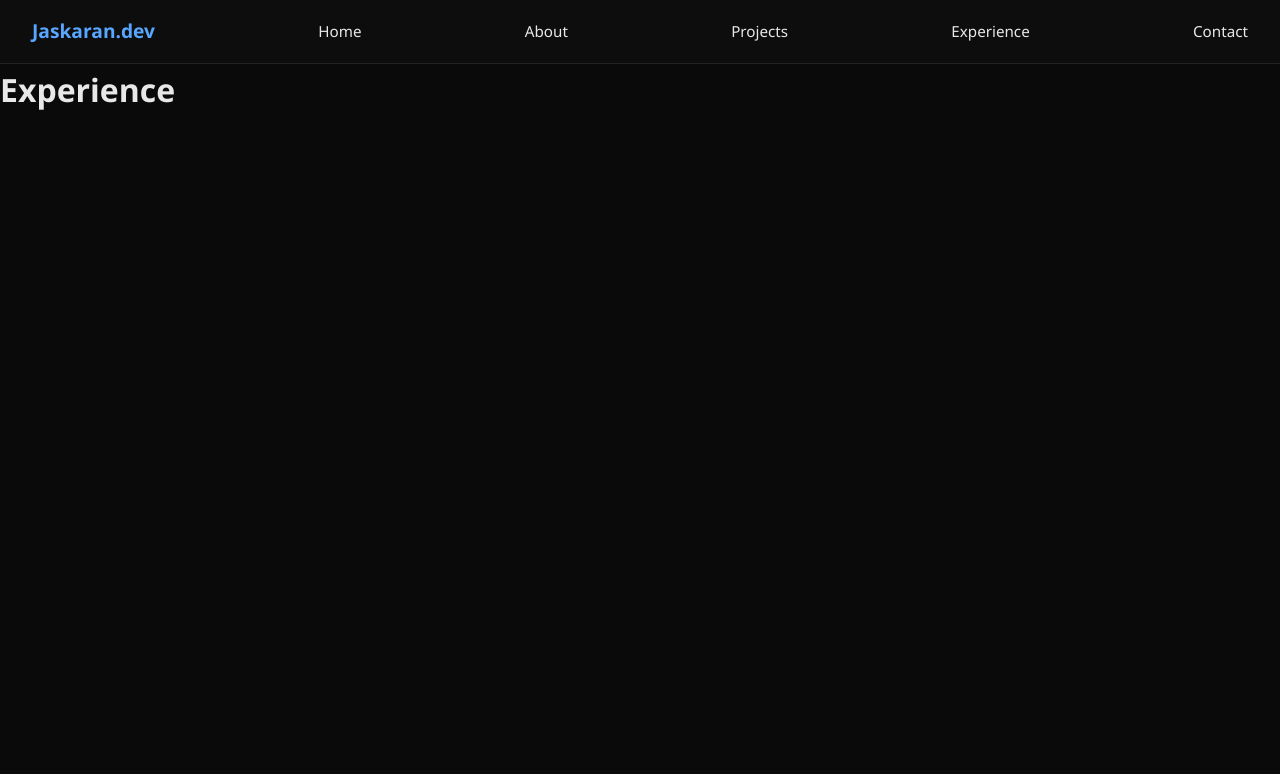
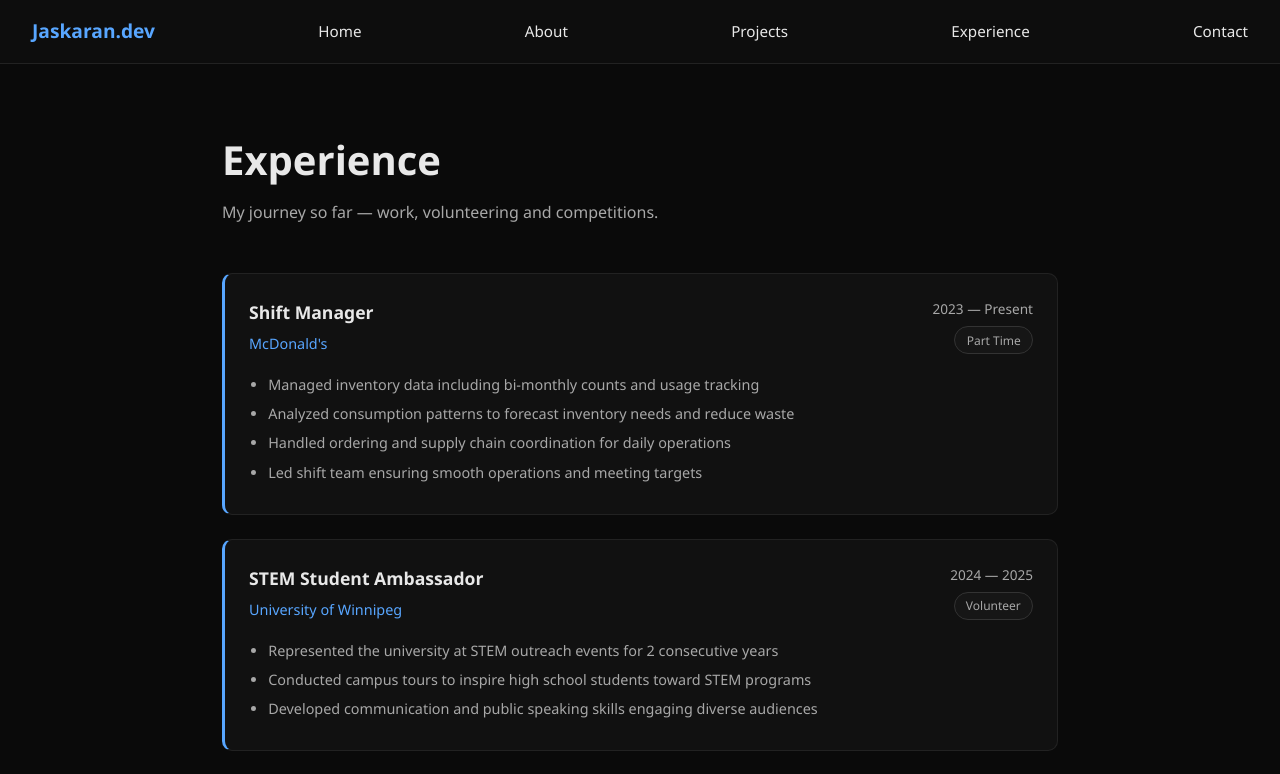
Before and after one commit to jaskaran-j/portfolio-react, a React app: page /experience in a window 1280 px wide. Shown: the top 774 px of the page. Built offline with nearby package versions, Linux system fonts and the light colour scheme; the HTML template or start-up script is replaced by a standard one.

Commit message:
add experience section

```diff
--- /dev/null
+++ b/src/pages/Experience.css
@@ -0,0 +1,80 @@
+.experience-main {
+  max-width: 900px;
+  margin: 0 auto;
+  padding: 4rem 2rem;
+}
+
+.experience-main h1 {
+  font-size: 2.5rem;
+  color: #e8e8e8;
+  margin-bottom: 0.5rem;
+}
+
+.experience-sub {
+  color: #a8a8a8;
+  margin-bottom: 3rem;
+}
+
+.timeline {
+  display: flex;
+  flex-direction: column;
+  gap: 1.5rem;
+}
+
+.timeline-item {
+  background-color: #111;
+  border: 1px solid #222;
+  border-radius: 10px;
+  padding: 1.5rem;
+  border-left: 3px solid #58a6ff;
+}
+
+.timeline-header {
+  display: flex;
+  justify-content: space-between;
+  align-items: flex-start;
+  margin-bottom: 1rem;
+}
+
+.timeline-item h3 {
+  color: #e8e8e8;
+  font-size: 1.1rem;
+  margin-bottom: 0.3rem;
+}
+
+.company {
+  color: #58a6ff;
+  font-size: 0.9rem;
+}
+
+.timeline-meta {
+  display: flex;
+  flex-direction: column;
+  align-items: flex-end;
+  gap: 0.4rem;
+}
+
+.period {
+  color: #a8a8a8;
+  font-size: 0.85rem;
+}
+
+.type-badge {
+  padding: 0.2rem 0.7rem;
+  background-color: #161616;
+  border: 1px solid #333;
+  border-radius: 20px;
+  font-size: 0.75rem;
+  color: #a8a8a8;
+}
+
+.timeline-item ul {
+  padding-left: 1.2rem;
+}
+
+.timeline-item li {
+  color: #a8a8a8;
+  font-size: 0.9rem;
+  line-height: 1.7;
+  margin-bottom: 0.3rem;
+}
--- a/src/pages/Experience.jsx
+++ b/src/pages/Experience.jsx
@@ -1,5 +1,73 @@
+import './Experience.css'
+
+const experiences = [
+  {
+    id: 1,
+    role: 'Shift Manager',
+    company: 'McDonald\'s',
+    period: '2023 — Present',
+    type: 'Part Time',
+    points: [
+      'Managed inventory data including bi-monthly counts and usage tracking',
+      'Analyzed consumption patterns to forecast inventory needs and reduce waste',
+      'Handled ordering and supply chain coordination for daily operations',
+      'Led shift team ensuring smooth operations and meeting targets'
+    ]
+  },
+  {
+    id: 2,
+    role: 'STEM Student Ambassador',
+    company: 'University of Winnipeg',
+    period: '2024 — 2025',
+    type: 'Volunteer',
+    points: [
+      'Represented the university at STEM outreach events for 2 consecutive years',
+      'Conducted campus tours to inspire high school students toward STEM programs',
+      'Developed communication and public speaking skills engaging diverse audiences'
+    ]
+  },
+  {
+    id: 3,
+    role: 'Game Developer',
+    company: 'U of Manitoba - Hackathon',
+    period: '2026',
+    type: 'Competition',
+    points: [
+      'Competed in a 24 hour game development hackathon building a game from scratch',
+      'Contributed to sound design, QA testing and team coordination under pressure',
+      'Won the Aesthetically Pleasing category award out of all competing teams'
+    ]
+  }
+]
+
 function Experience() {
-  return <h1>Experience</h1>
+  return (
+    <main className="experience-main">
+      <h1>Experience</h1>
+      <p className="experience-sub">My journey so far — work, volunteering and competitions.</p>
+      <div className="timeline">
+        {experiences.map(exp => (
+          <div key={exp.id} className="timeline-item">
+            <div className="timeline-header">
+              <div>
+                <h3>{exp.role}</h3>
+                <span className="company">{exp.company}</span>
+              </div>
+              <div className="timeline-meta">
+                <span className="period">{exp.period}</span>
+                <span className="type-badge">{exp.type}</span>
+              </div>
+            </div>
+            <ul>
+              {exp.points.map((point, index) => (
+                <li key={index}>{point}</li>
+              ))}
+            </ul>
+          </div>
+        ))}
+      </div>
+    </main>
+  )
 }
 
 export default Experience
```
